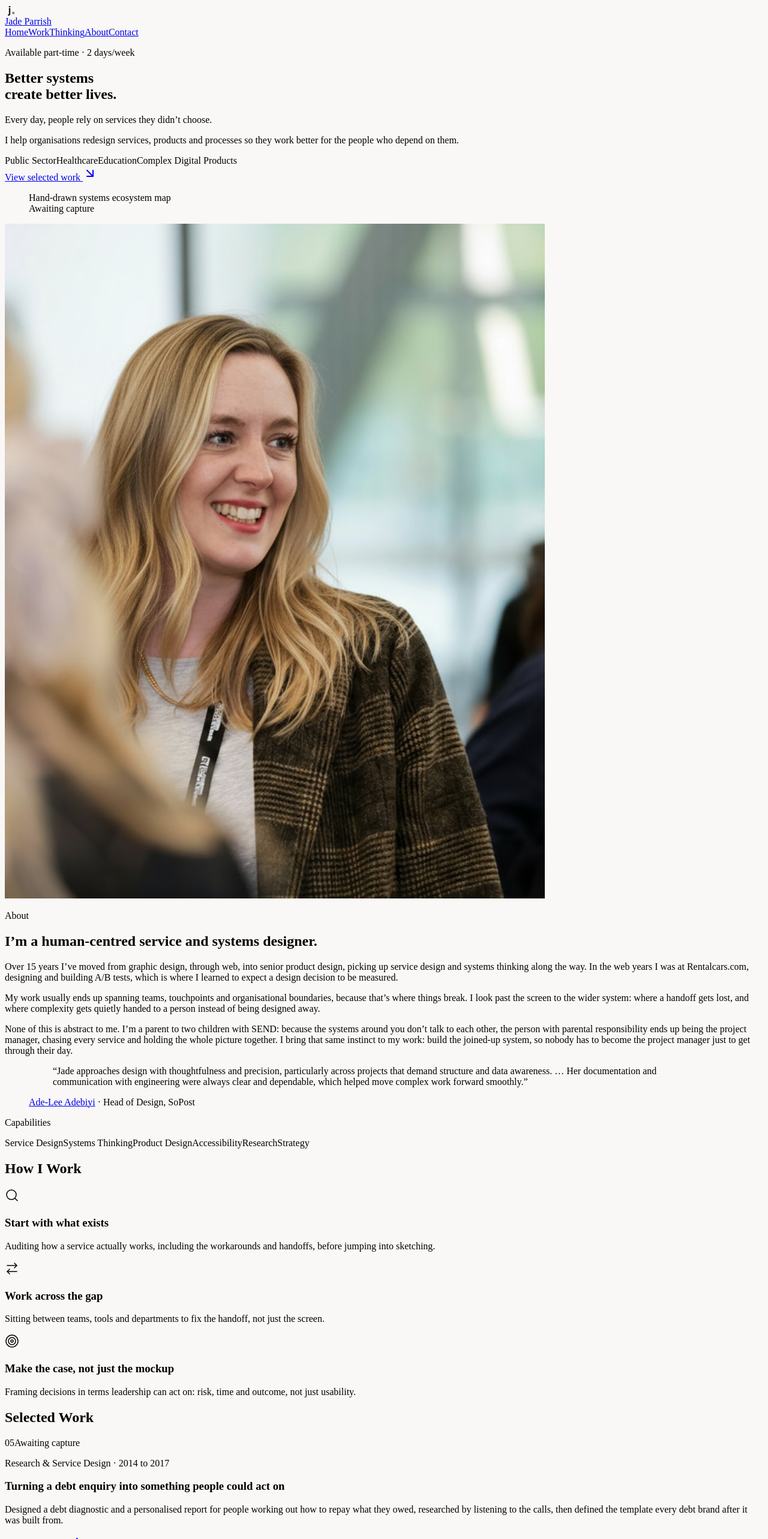
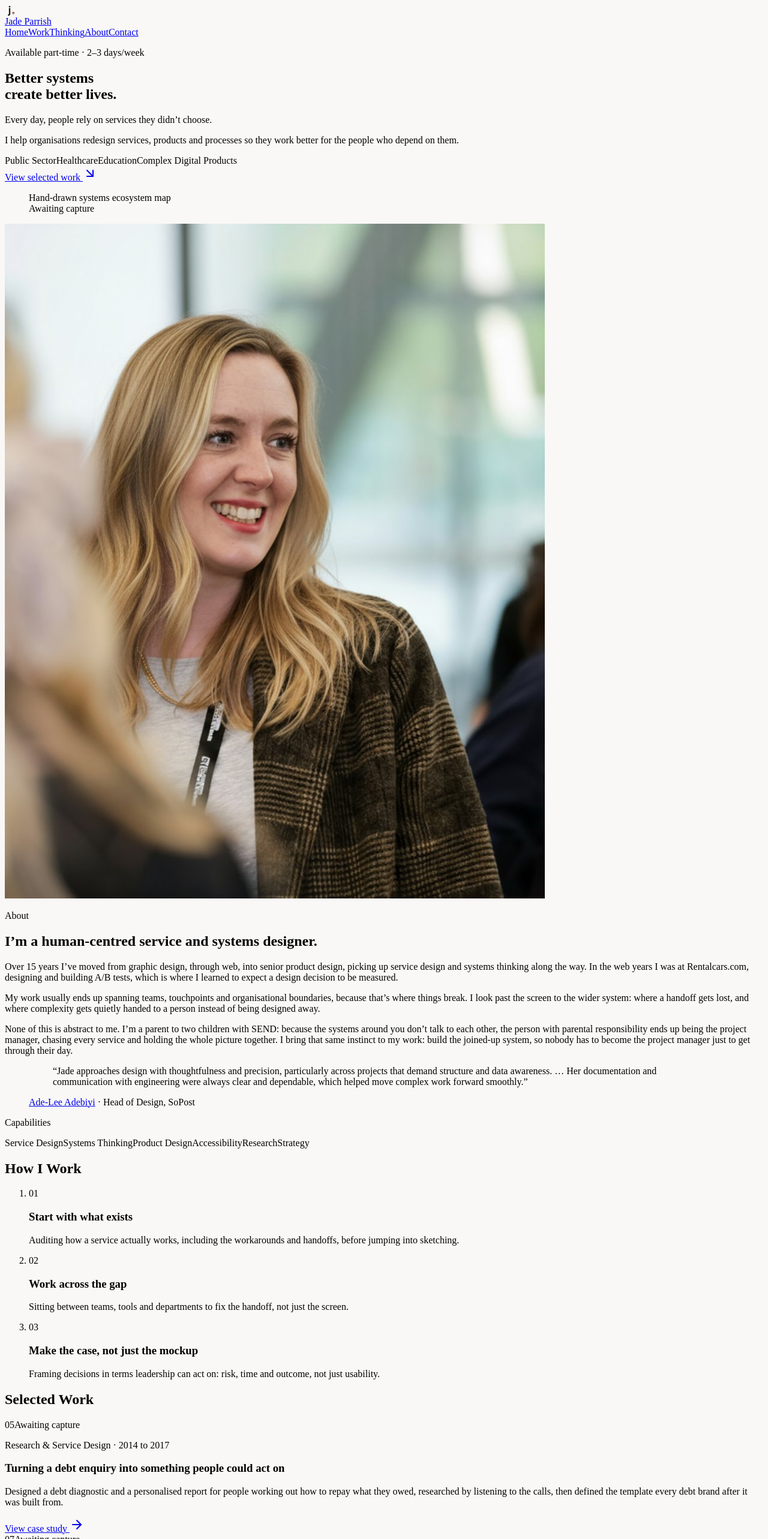
Before and after one commit to jadeparrish/portfolio, a Next.js app: page / in a window 1280 px wide. Shown: the top 2566 px of the page at 60% size. Built offline with nearby package versions, Linux system fonts and the light colour scheme.

Commit message:
Update page.js

```diff
--- a/app/page.js
+++ b/app/page.js
@@ -106,7 +106,7 @@ export default function PortfolioHomepage() {
                 which is what WCAG 1.4.1 asks for. */}
             <p className="-mb-3 flex items-center gap-2.5 font-mono text-[11px] font-medium uppercase tracking-[0.09em] text-[#5C7355]">
               <span className="w-[7px] h-[7px] rounded-full bg-[#5C7355] ring-4 ring-[#5C7355]/15 flex-none" />
-              Available part-time &middot; 2 days/week
+              Available part-time &middot; 2&ndash;3 days/week
             </p>
             <h1 className="text-4xl sm:text-5xl lg:text-6xl font-serif font-normal leading-[1.12] tracking-tight text-neutral-900">
               {/* The designed break only works once the column is wide enough to
@@ -127,7 +127,7 @@ export default function PortfolioHomepage() {
             {/* Each dot travels with the label before it. As separate flex
                 children they could wrap onto a new line on their own, which
                 put a stray dot at the start of a row at tablet width. */}
-            <div className="flex flex-wrap items-center gap-x-6 gap-y-3 pt-2 text-xs text-neutral-500 tracking-wide">
+            <div className="flex flex-wrap items-center gap-x-6 gap-y-3 pt-2 text-xs text-[#6A6A6A] tracking-wide">
               {['Public Sector', 'Healthcare', 'Education', 'Complex Digital Products'].map(
                 (label, i, all) => (
                   <span key={label} className="inline-flex items-center gap-x-6">
@@ -143,7 +143,7 @@ export default function PortfolioHomepage() {
             <div className="pt-2">
               <a
                 href="#work"
-                className="inline-flex items-center gap-2.5 text-xs uppercase tracking-[0.18em] font-medium text-neutral-900 hover:text-[#8D6553] hover:translate-x-0.5 transition-all"
+                className="inline-flex items-center gap-2.5 py-2 -my-2 text-xs uppercase tracking-[0.18em] font-medium text-neutral-900 hover:text-[#8D6553] hover:translate-x-0.5 transition-all"
               >
                 View selected work <ArrowDownRight className="w-4 h-4 text-[#A47864]" />
               </a>
@@ -266,19 +266,43 @@ export default function PortfolioHomepage() {
         {/* How I Work */}
         <section className="py-16 lg:py-24 border-b border-neutral-200/80">
           <SectionLabel>How I Work</SectionLabel>
-          <div className="grid grid-cols-1 md:grid-cols-3 gap-10 lg:gap-14">
-            {whatIDo.map((item) => (
-              <div key={item.title} className="space-y-4">
-                <item.icon className="w-5 h-5 text-neutral-600" strokeWidth={1.5} />
-                <h3 className="font-serif text-xl font-normal text-neutral-900">
+
+          {/* A sequence drawn as one, rather than three things near each
+              other. The rail runs vertically on a phone and horizontally from
+              md up; each node sits on it with a paper fill so the line passes
+              behind rather than through.
+
+              The horizontal segments carry -mr-8 to bridge the grid gap, so
+              the line reaches the next node without anything being measured
+              by hand. The last step has no segment, because a process line
+              running off the end implies a step that isn't there. */}
+          <ol className="relative grid grid-cols-1 md:grid-cols-3 gap-y-9 md:gap-x-8">
+            <span
+              aria-hidden="true"
+              className="md:hidden absolute left-[13px] top-3 bottom-3 w-px bg-neutral-900/15"
+            />
+            {whatIDo.map((item, i, all) => (
+              <li key={item.title} className="relative pl-10 md:pl-0 space-y-3">
+                <div className="flex items-center gap-3">
+                  <span className="absolute left-0 top-0 md:static flex-none w-[27px] h-[27px] rounded-full border border-neutral-900/25 bg-[#F9F8F6] flex items-center justify-center font-mono text-[10px] font-medium text-neutral-900">
+                    {String(i + 1).padStart(2, '0')}
+                  </span>
+                  {i < all.length - 1 && (
+                    <span
+                      aria-hidden="true"
+                      className="hidden md:block flex-1 h-px -mr-8 bg-neutral-900/15"
+                    />
+                  )}
+                </div>
+                <h3 className="font-serif text-xl font-normal text-neutral-900 leading-snug">
                   {item.title}
                 </h3>
-                <p className="text-xs sm:text-sm text-neutral-600 leading-relaxed">
+                <p className="text-xs sm:text-sm text-neutral-600 leading-relaxed [text-wrap:pretty]">
                   {item.description}
                 </p>
-              </div>
+              </li>
             ))}
-          </div>
+          </ol>
         </section>
 
         {/* Selected Work */}
@@ -326,7 +350,7 @@ export default function PortfolioHomepage() {
                     {item.href ? (
                       <a
                         href={item.href}
-                        className="inline-flex items-center gap-1.5 text-xs text-neutral-900 font-medium tracking-wider uppercase hover:text-[#8D6553] group-hover:translate-x-1 transition-all"
+                        className="inline-flex items-center gap-1.5 py-2 -my-2 text-xs text-neutral-900 font-medium tracking-wider uppercase hover:text-[#8D6553] group-hover:translate-x-1 transition-all"
                       >
                         {item.cta} <ArrowRight className="w-3.5 h-3.5 text-neutral-600 group-hover:text-[#8D6553] transition-colors" />
                       </a>
@@ -346,7 +370,7 @@ export default function PortfolioHomepage() {
           <div className="mt-12 py-6 border-y border-neutral-200/80">
             <a
               href="/work"
-              className="group inline-flex items-center gap-2 text-xs uppercase tracking-[0.18em] font-medium text-neutral-900 hover:text-[#8D6553] transition-colors"
+              className="group inline-flex items-center gap-2 py-2 -my-2 text-xs uppercase tracking-[0.18em] font-medium text-neutral-900 hover:text-[#8D6553] transition-colors"
             >
               See all work ({caseStudiesList.length})
               <ArrowRight className="w-3.5 h-3.5 text-[#A47864] transition-transform group-hover:translate-x-1" />
@@ -362,7 +386,7 @@ export default function PortfolioHomepage() {
               <div key={item.title} className="space-y-3">
                 <item.icon className="w-5 h-5 text-neutral-600" strokeWidth={1.5} />
                 <h3 className="text-sm font-medium text-neutral-900">{item.title}</h3>
-                <p className="text-xs text-neutral-500 leading-relaxed">{item.description}</p>
+                <p className="text-xs text-[#6A6A6A] leading-relaxed">{item.description}</p>
               </div>
             ))}
           </div>
@@ -428,7 +452,7 @@ export default function PortfolioHomepage() {
           <div className="mt-12 py-6 border-y border-neutral-200/80">
             <a
               href="/thinking"
-              className="group inline-flex items-center gap-2 text-xs uppercase tracking-[0.18em] font-medium text-neutral-900 hover:text-[#8D6553] transition-colors"
+              className="group inline-flex items-center gap-2 py-2 -my-2 text-xs uppercase tracking-[0.18em] font-medium text-neutral-900 hover:text-[#8D6553] transition-colors"
             >
               All thinking
               <ArrowRight className="w-3.5 h-3.5 text-[#A47864] transition-transform group-hover:translate-x-1" />
@@ -437,28 +461,49 @@ export default function PortfolioHomepage() {
         </section>
 
         {/* Contact */}
-        <section id="contact" className="py-24 lg:py-32 text-center space-y-8">
-          <div className="inline-block px-4 py-1.5 bg-[#A47864]/10 border border-[#A47864]/30 text-[#8D6553] rounded-full text-xs font-mono tracking-wide">
-            Open to Part-Time Roles &amp; Fractional Contracts (2 days/week)
+        {/* A modal, built from the same parts as a Figure: bordered panel,
+            engraved title bar, body, footer bar. Deliberately no close
+            button -- an X that dismisses nothing is the false affordance we
+            took out of the Capabilities box. What makes it read as a modal
+            is the panel and a real primary action, not fake chrome. */}
+        <section id="contact" className="py-24 lg:py-32">
+          <div className="max-w-xl mx-auto border border-neutral-900/15 bg-white/50">
+            <div className="flex items-center justify-between gap-4 px-4 sm:px-5 py-3 border-b border-neutral-900/15 bg-neutral-900/[0.025]">
+              <span className="font-mono text-[10px] font-medium uppercase tracking-[0.18em] text-neutral-900 border border-neutral-900/20 px-1.5 py-0.5">
+                Contact
+              </span>
+              <span className="flex items-center gap-2 font-mono text-[10px] font-medium uppercase tracking-[0.1em] text-[#5C7355] whitespace-nowrap">
+                <span className="w-[6px] h-[6px] rounded-full bg-[#5C7355] flex-none" />
+                Available part-time
+              </span>
             </div>
-          <h2 className="text-3xl sm:text-4xl lg:text-5xl font-serif text-neutral-900 tracking-tight">
+
+            <div className="px-6 sm:px-10 py-10 sm:py-12 text-center space-y-6">
+              <h2 className="text-3xl sm:text-4xl font-serif text-neutral-900 tracking-tight leading-tight [text-wrap:balance]">
                 Let&rsquo;s improve something together.
               </h2>
+              <p className="text-[15px] text-[#6E6E6E] leading-relaxed max-w-sm mx-auto [text-wrap:pretty]">
+                Open to part-time roles and fractional contracts, two to three days a week.
+              </p>
               <div className="pt-2">
                 <a
                   href="mailto:hello@jadeparrish.me"
-              className="text-lg sm:text-2xl font-serif text-neutral-900 underline underline-offset-8 decoration-neutral-500 hover:decoration-[#8D6553] transition-colors"
+                  className="group inline-flex items-center gap-2.5 bg-neutral-900 text-[#F9F8F6] px-6 py-3.5 text-sm font-medium tracking-wide hover:bg-[#8D6553] transition-colors"
                 >
-              hello@jadeparrish.me &rarr;
+                  hello@jadeparrish.me
+                  <ArrowRight className="w-4 h-4 transition-transform group-hover:translate-x-1" />
                 </a>
               </div>
-          {/* Where I am belongs next to how much of me is available: both are
-              the practical questions somebody asks at the point of getting in
-              touch. #6E6E6E is 4.8:1 on paper, so it still clears AA. */}
-          <p className="text-sm text-[#6E6E6E]">
-            Based in Lytham St Annes. Local work across Blackpool and the Fylde,
-            remote anywhere else.
-          </p>
+            </div>
+
+            {/* Where I am sits with how much of me there is: both are the
+                practical questions asked at the point of getting in touch. */}
+            <div className="px-4 sm:px-5 py-3 border-t border-neutral-900/15 bg-neutral-900/[0.025] text-center">
+              <span className="font-mono text-[10px] uppercase tracking-[0.1em] text-[#5F5F5F]">
+                Lytham St Annes &middot; Blackpool &amp; the Fylde &middot; Remote
+              </span>
+            </div>
+          </div>
         </section>
       </main>
 
```
Lines whose indentation alone changed are shown as unchanged.
